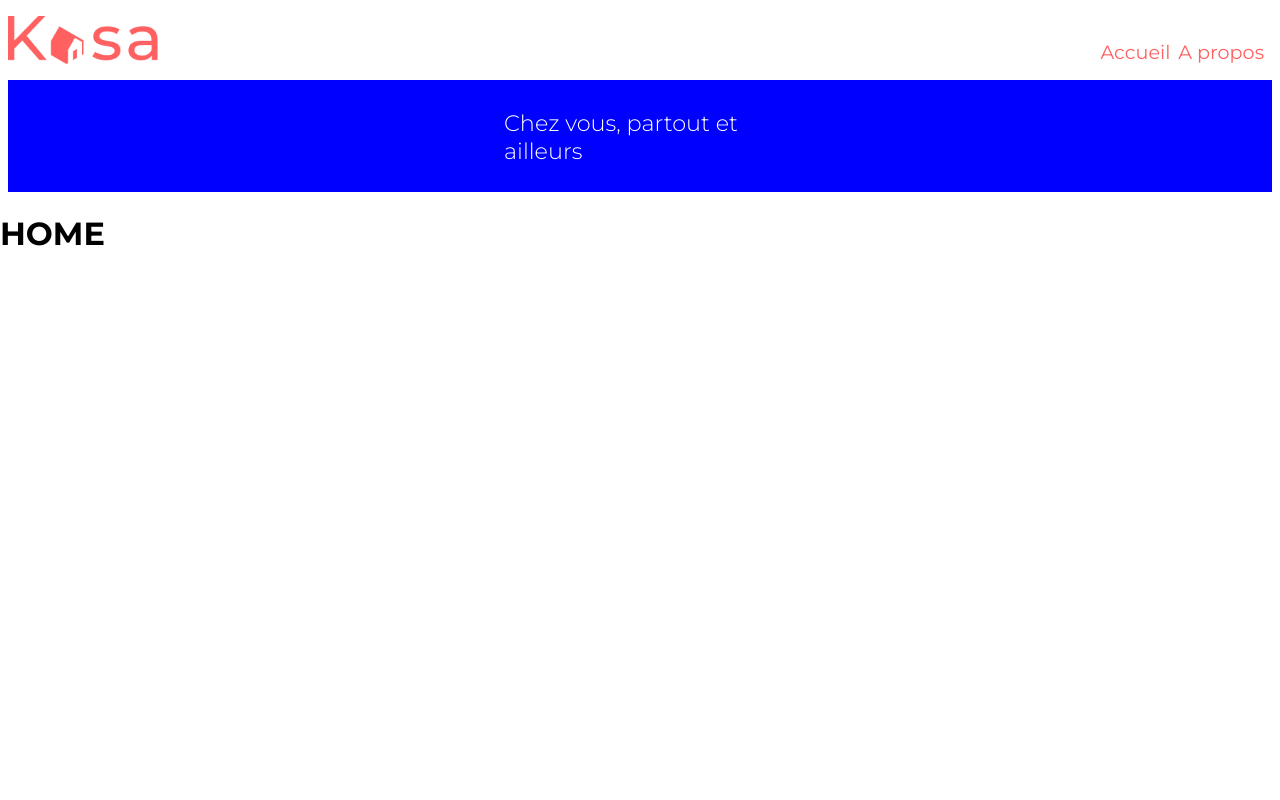
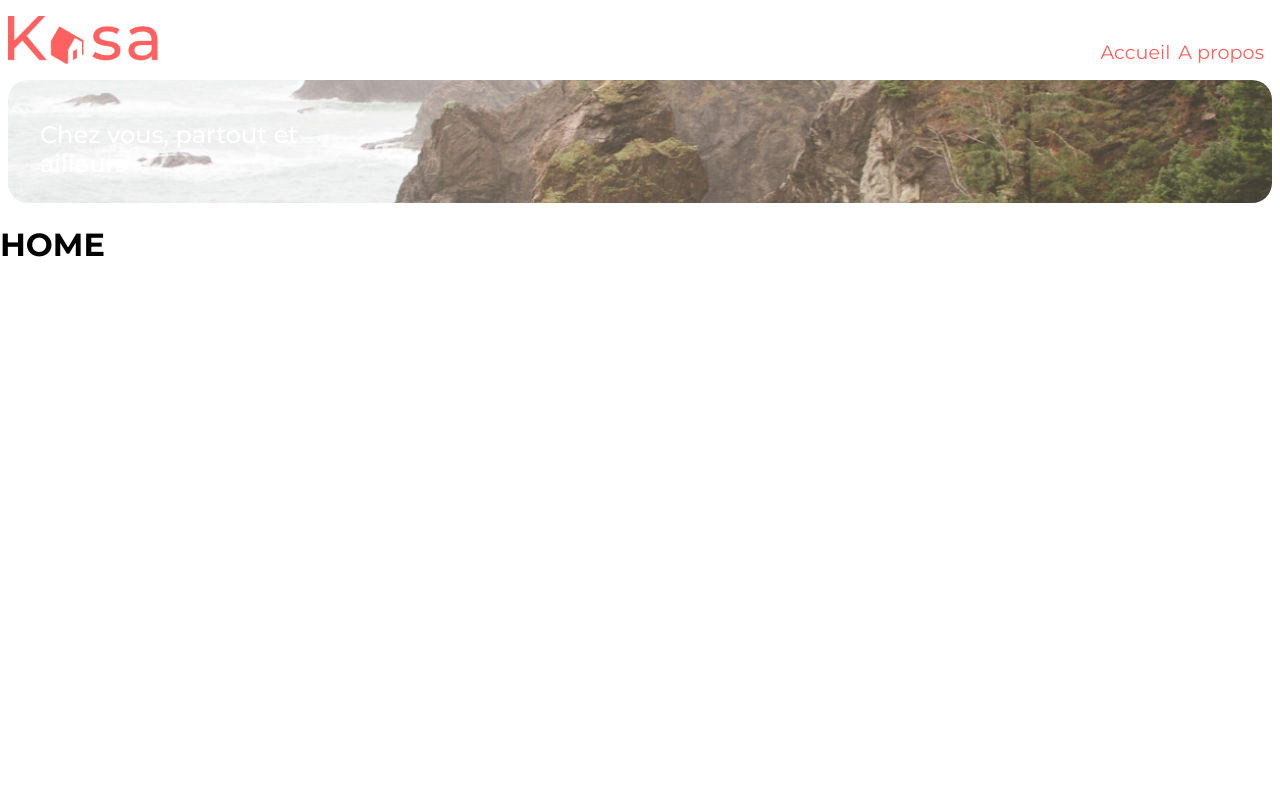
Before and after one commit to Dju7/kasa, a React (Create React App) app: page / in a window 1280 px wide. Shown: the top 800 px of the page. Built offline with nearby package versions, Linux system fonts and the light colour scheme.

Commit message:
BannerInProgress

```diff
--- a/src/components/Banner/banner.module.scss
+++ b/src/components/Banner/banner.module.scss
@@ -1,16 +1,20 @@
 .banner {
     margin: 1rem .5rem;
     position: relative;
-    background-color: blue;
-    height: 7rem;
+    border-radius: 20px;
+    background-image: url(../../assets/IMG.png);
+    height: 123px;
+    background-position: center;
+    background-size: cover;
 
     &__text {
-        margin: auto;
+        position: absolute;
+        top: 1rem;
         color: white;
-        padding-top: .4rem;
-        width: 17rem;
-        font-size: 1.4rem;
-        font-weight: 300;
+        left: 2rem;
+        width: 20rem;
+        font-size: 1.5rem;
+        font-weight: 500;
 
     }
 
```
